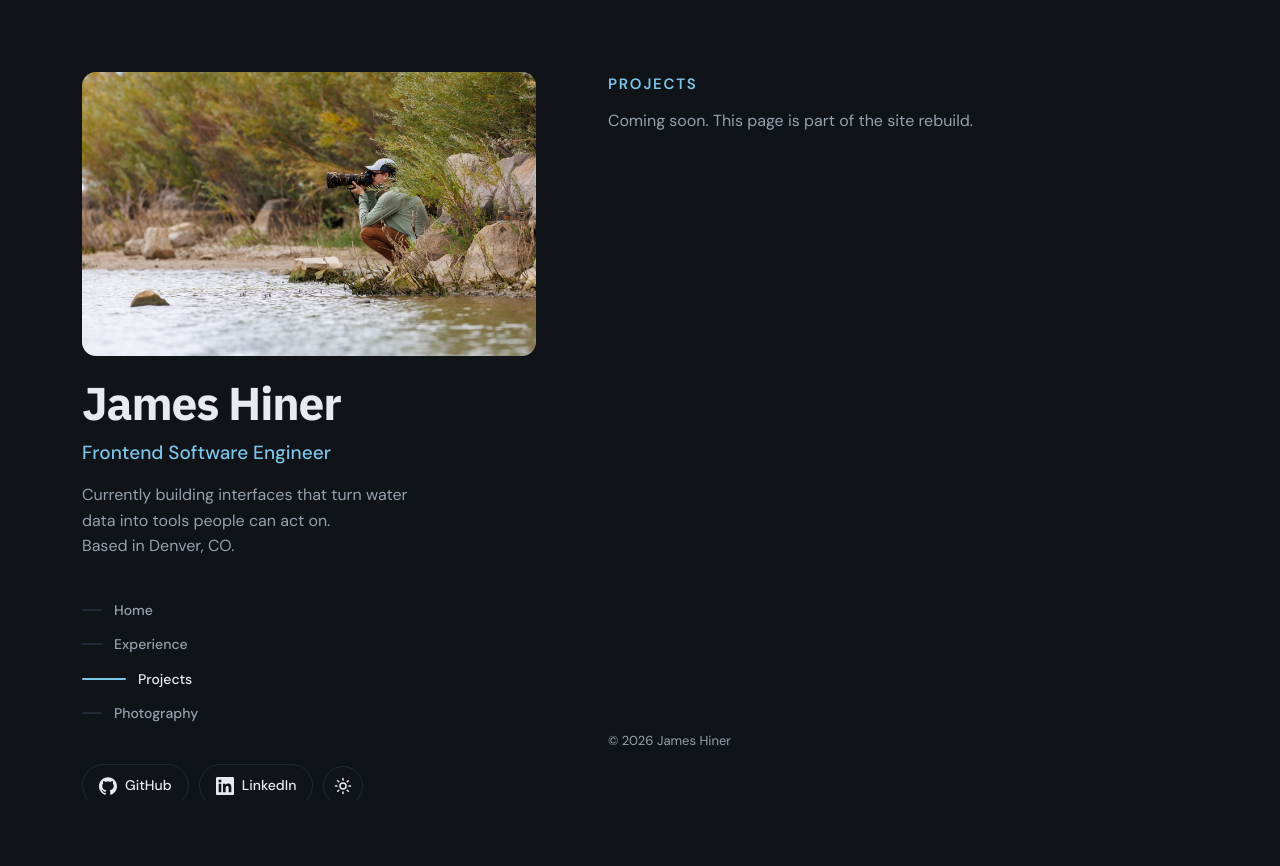
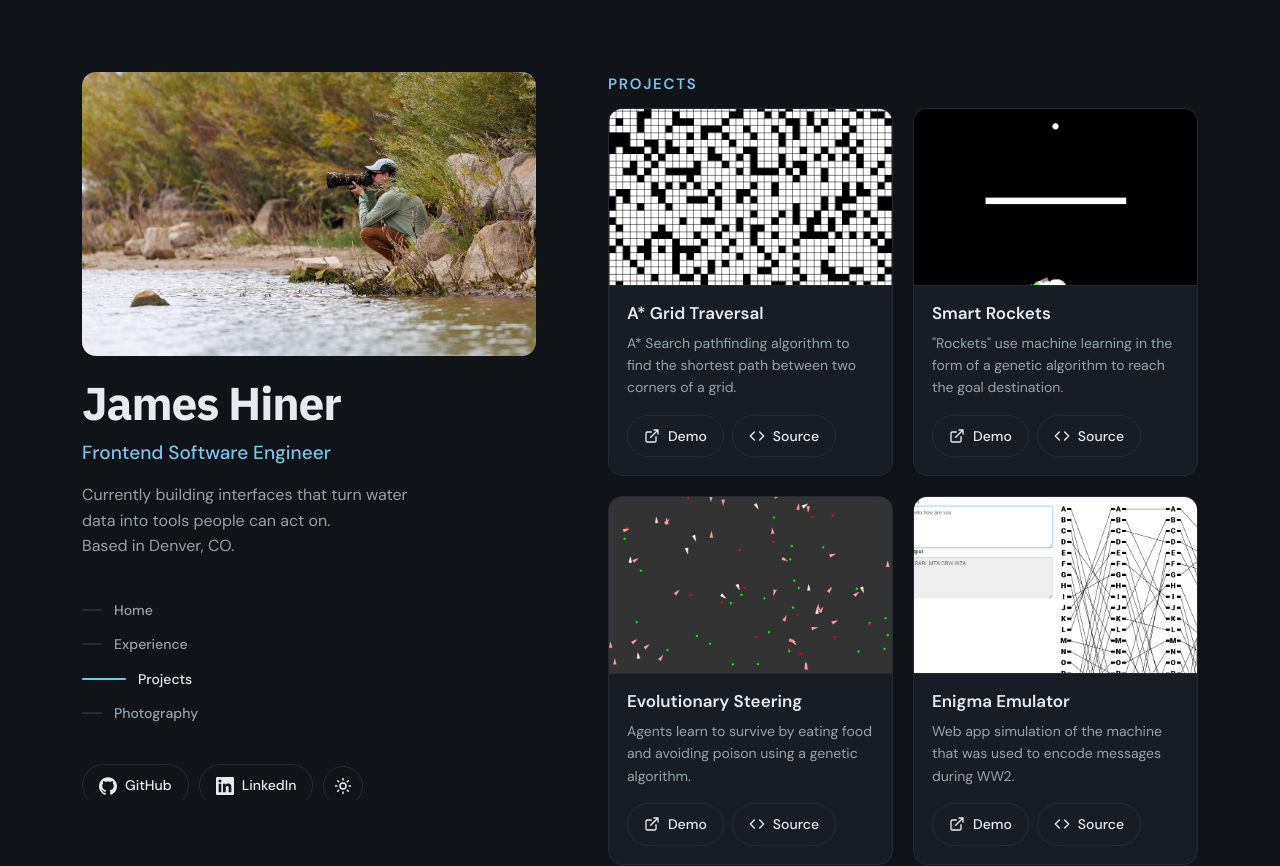
Before and after one commit to jameshiner/dev, a Next.js app: page /projects in a window 1280 px wide. Shown: the top 866 px of the page. Before the commit the page ends 800 px from the top, so only its background shows below. Built offline with nearby package versions, Linux system fonts and the light colour scheme.

Commit message:
Build the Projects page card grid

```diff
--- /dev/null
+++ b/src/app/projects/page.module.css
@@ -0,0 +1,7 @@
+/* As many 240px+ columns as fit: one on phones and narrow desktops, two on wider screens. */
+.grid {
+  display: grid;
+  grid-template-columns: repeat(auto-fill, minmax(240px, 1fr));
+  gap: 20px;
+  margin-top: 8px;
+}
--- a/src/app/projects/page.tsx
+++ b/src/app/projects/page.tsx
@@ -1,8 +1,19 @@
 import type { Metadata } from 'next';
-import { Placeholder } from '@/components/Placeholder';
+import { ProjectCard } from '@/components/ProjectCard';
+import { Section } from '@/components/Section';
+import { projects } from '@/data/projects';
+import styles from './page.module.css';
 
 export const metadata: Metadata = { title: 'Projects' };
 
 export default function Projects() {
-  return <Placeholder title="Projects" />;
+  return (
+    <Section title="Projects" as="h1">
+      <div className={styles.grid}>
+        {projects.map((project) => (
+          <ProjectCard key={project.title} project={project} />
+        ))}
+      </div>
+    </Section>
+  );
 }
--- /dev/null
+++ b/src/components/ProjectCard.module.css
@@ -0,0 +1,44 @@
+.card {
+  display: flex;
+  flex-direction: column;
+  overflow: hidden;
+  border: 1px solid var(--border);
+  border-radius: var(--radius);
+  background: var(--surface);
+}
+
+/* Thumbnails come in mixed shapes (one is square); crop them all to the same ratio. */
+.thumb {
+  width: 100%;
+  height: auto;
+  aspect-ratio: 1.6;
+  object-fit: cover;
+  border-bottom: 1px solid var(--border);
+}
+
+.body {
+  display: flex;
+  flex: 1;
+  flex-direction: column;
+  padding: 16px 18px 18px;
+}
+
+.title {
+  font-size: 17px;
+  font-weight: 600;
+  line-height: 1.4;
+}
+
+.description {
+  margin: 6px 0 16px;
+  color: var(--text-muted);
+  font-size: 14px;
+}
+
+/* Pinned to the bottom so buttons line up across a row of cards. */
+.links {
+  display: flex;
+  flex-wrap: wrap;
+  gap: 8px;
+  margin-top: auto;
+}
--- /dev/null
+++ b/src/components/ProjectCard.tsx
@@ -0,0 +1,35 @@
+import Image from 'next/image';
+import type { Project } from '@/data/projects';
+import { CodeIcon, ExternalLinkIcon } from './icons';
+import { PillLink } from './PillLink';
+import styles from './ProjectCard.module.css';
+
+export function ProjectCard({ project }: { project: Project }) {
+  const { title, description, image, url, sourceUrl } = project;
+
+  return (
+    <article className={styles.card}>
+      <Image
+        src={image}
+        alt=""
+        className={styles.thumb}
+        // Approximate: ~290px cards at full width; low-res thumbnails, so close is fine.
+        sizes="(min-width: 860px) 290px, (min-width: 560px) 50vw, 100vw"
+      />
+      <div className={styles.body}>
+        <h2 className={styles.title}>{title}</h2>
+        <p className={styles.description}>{description}</p>
+        <div className={styles.links}>
+          <PillLink href={url} aria-label={`Demo of ${title}`}>
+            <ExternalLinkIcon width={16} height={16} />
+            Demo
+          </PillLink>
+          <PillLink href={sourceUrl} aria-label={`Source for ${title}`}>
+            <CodeIcon width={16} height={16} />
+            Source
+          </PillLink>
+        </div>
+      </div>
+    </article>
+  );
+}
--- a/src/components/Section.tsx
+++ b/src/components/Section.tsx
@@ -3,10 +3,18 @@ import { SectionHeading } from './SectionHeading';
 import styles from './Section.module.css';
 
 // A titled page section; consecutive sections get the same spacing on every page.
-export function Section({ title, children }: { title: string; children: ReactNode }) {
+export function Section({
+  title,
+  as,
+  children,
+}: {
+  title: string;
+  as?: 'h1' | 'h2';
+  children: ReactNode;
+}) {
   return (
     <section className={styles.section}>
-      <SectionHeading>{title}</SectionHeading>
+      <SectionHeading as={as}>{title}</SectionHeading>
       {children}
     </section>
   );
--- a/src/components/icons.tsx
+++ b/src/components/icons.tsx
@@ -65,3 +65,11 @@ export function CodeIcon(props: IconProps) {
     </svg>
   );
 }
+
+export function ExternalLinkIcon(props: IconProps) {
+  return (
+    <svg {...stroke} {...props}>
+      <path d="M18 13v6a2 2 0 0 1-2 2H5a2 2 0 0 1-2-2V8a2 2 0 0 1 2-2h6M15 3h6v6M10 14 21 3" />
+    </svg>
+  );
+}
```
